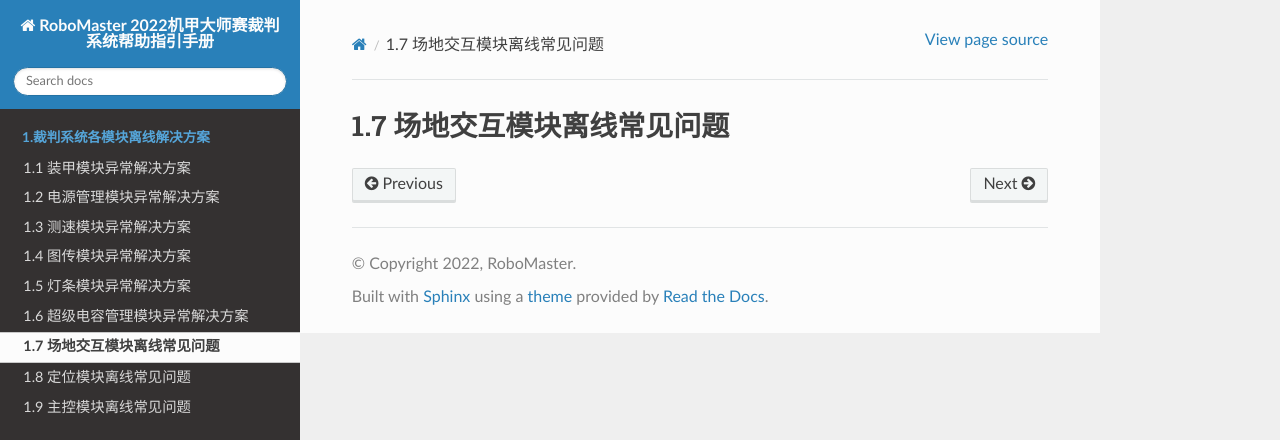
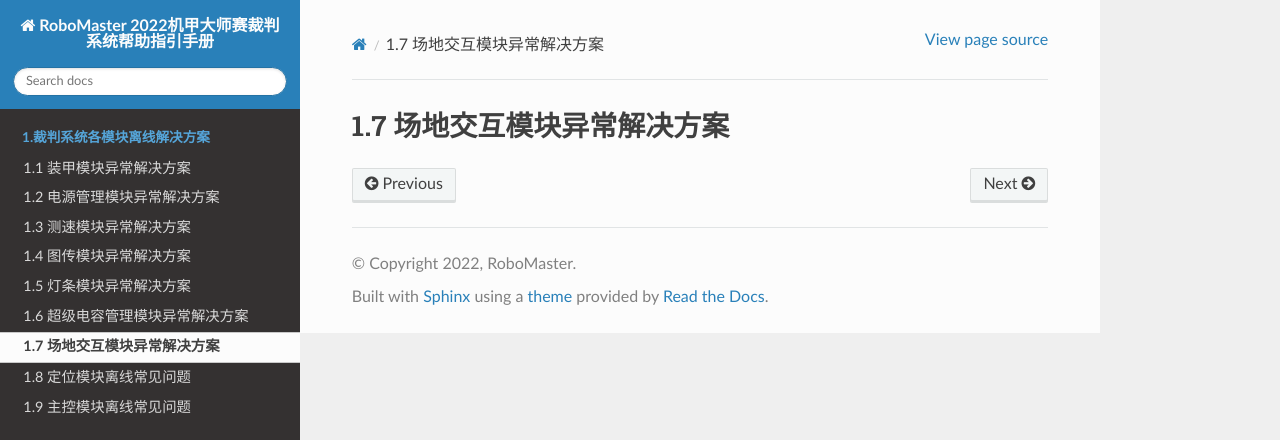
Before and after one commit to RoboMaster/RefereeSystem_Help, a Sphinx documentation site: the page built from docs/ch1/1-7.md, in a window 1280 px wide. Shown: the top 440 px of the page. Built offline with Sphinx 7.4.7 and the Read the Docs theme 2.0.0, drawn with Linux system fonts in a browser that asks for light colours.

Commit message:
Update 1-7.md

```diff
--- a/docs/ch1/1-7.md
+++ b/docs/ch1/1-7.md
@@ -1 +1 @@
-# 1.7 场地交互模块离线常见问题
+# 1.7 场地交互模块异常解决方案
```
